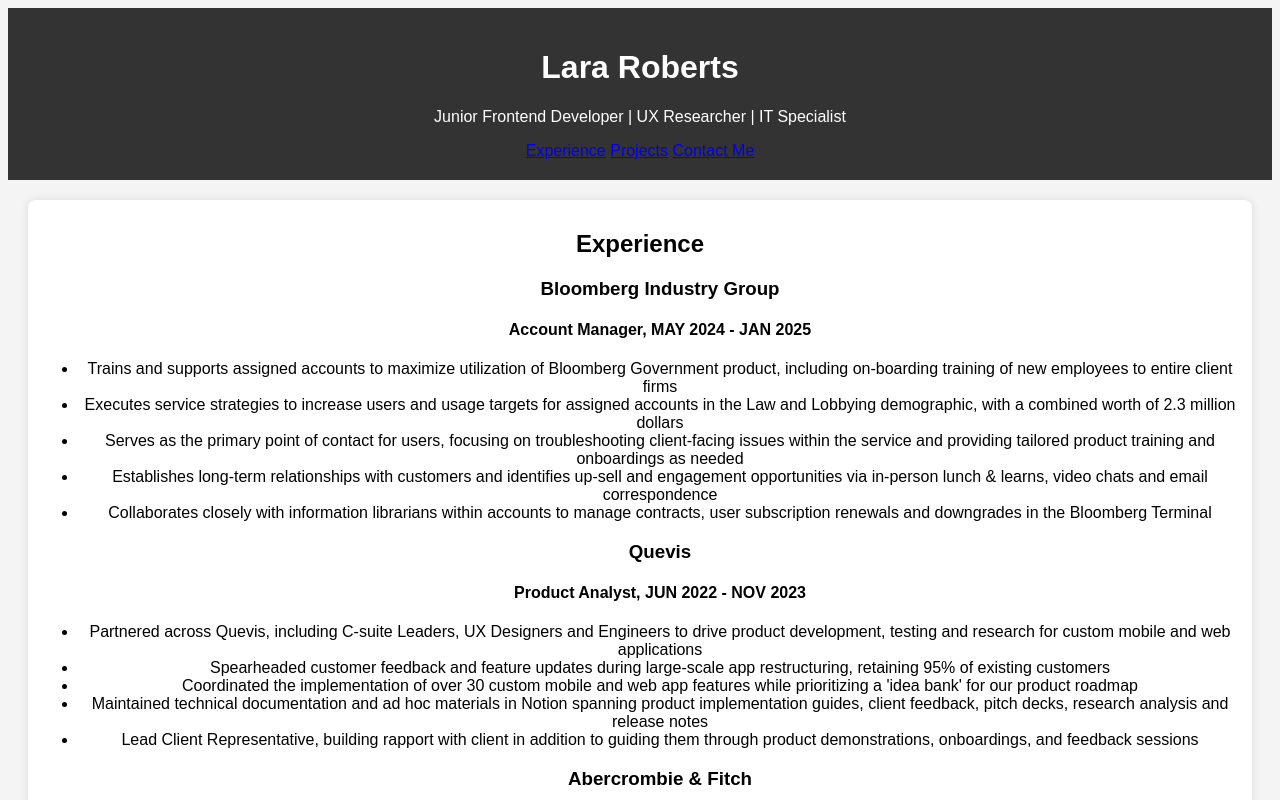
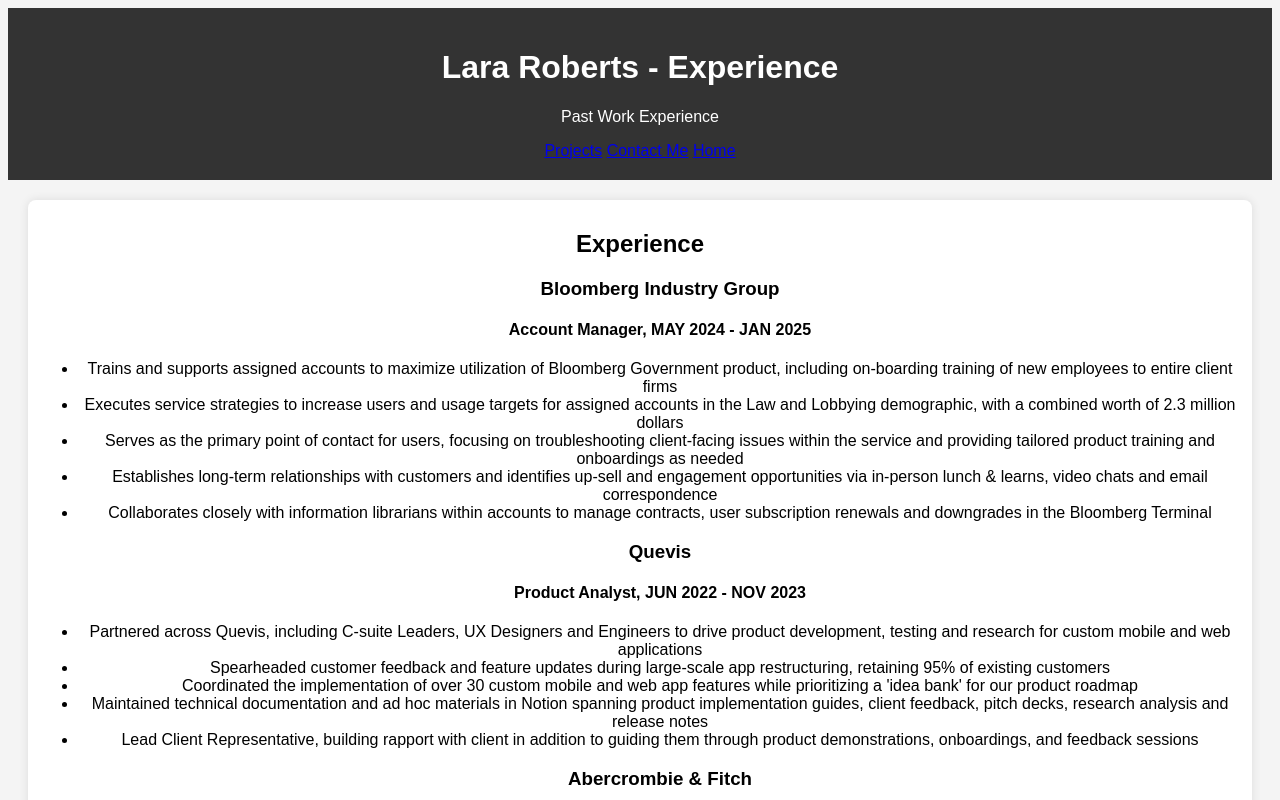
Before and after one commit to lmrober77/resume-website, a plain HTML site: page experience.html in a window 1280 px wide. Shown: the top 800 px of the page. Drawn offline with Linux system fonts and the light colour scheme.

Commit message:
fixed url paths

```diff
--- a/experience.html
+++ b/experience.html
@@ -3,17 +3,17 @@
 <head>
         <meta charset="UTF-8">
         <meta name="viewport" content="width=device-width, initial-scale=1.0">
-        <title>Lara Roberts - Experience</title>
+        <title>Experience</title>
         <link rel="stylesheet" href="style.css">
 </head>
 <body>
 
     <header>
-        <h1>Lara Roberts</h1>
-        <p>Junior Frontend Developer | UX Researcher | IT Specialist</p>
-        <a href="contact-me.html">Experience</a>
+        <h1>Lara Roberts - Experience</h1>
+        <p>Past Work Experience</p>
         <a href="projects.html">Projects</a>
         <a href="contact-me.html">Contact Me</a>
+        <a href="index.html">Home</a>
 
 
     </header>
```
Also changed, not shown: index.html (+1 -1 lines).
